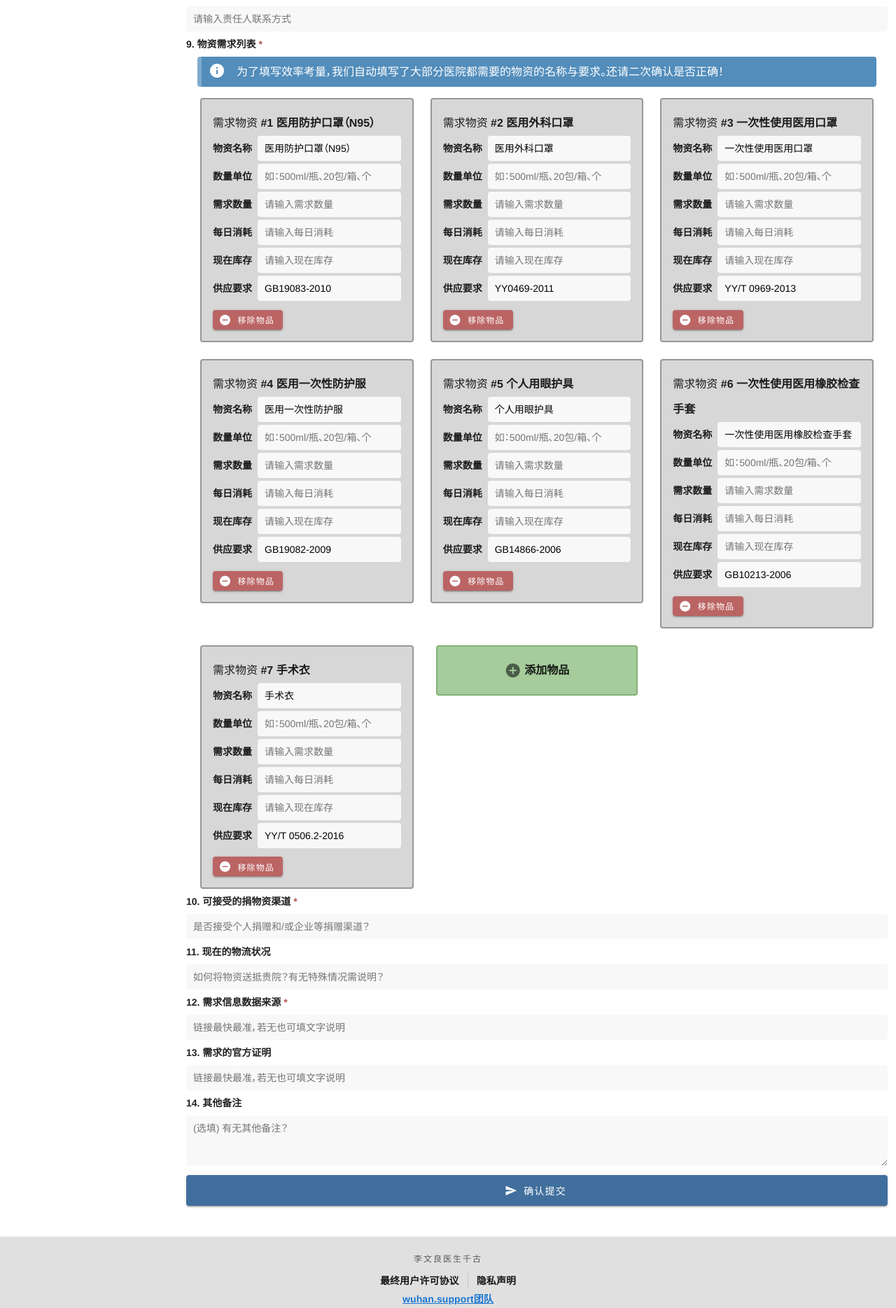
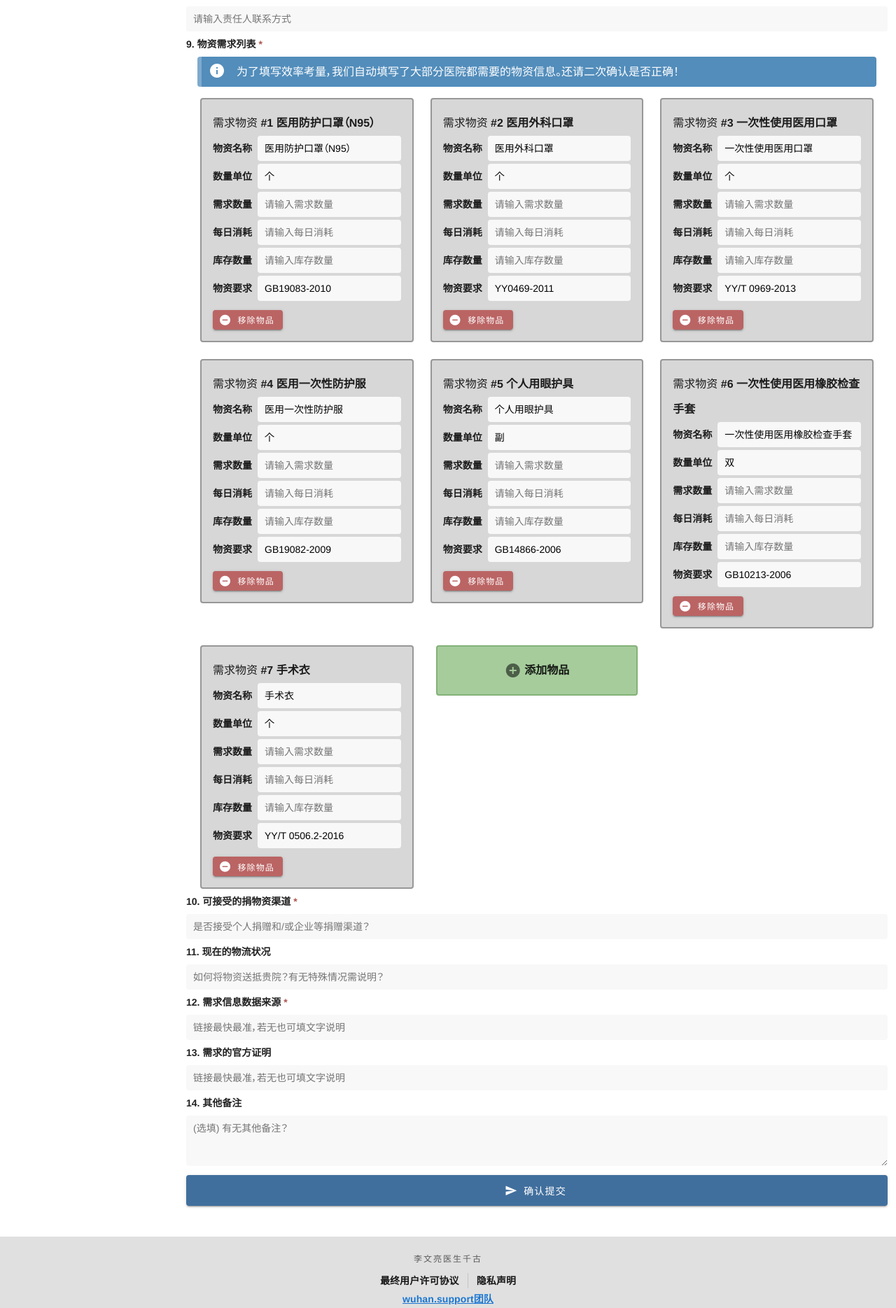
Before and after one commit to wuhan-support/frontend, a Vue app: page /#/staff/supplies/submit in a window 1280 px wide. Shown: the part 816-2685 px from the top of the page at 70% size. Built offline with nearby package versions, Linux system fonts and the light colour scheme.

Commit message:
更新物资需求

```diff
--- a/src/App.vue
+++ b/src/App.vue
@@ -168,7 +168,7 @@
           </template>
           <template v-else>
             <h1 class="overline mb-4">
-              李文良医生千古
+              李文亮医生千古
             </h1>
             <!-- <h1 class="overline mb-3">
               医护工作者、武汉市民与湖北居民<br>
--- a/src/views/supplies/SuppliesSubmission.vue
+++ b/src/views/supplies/SuppliesSubmission.vue
@@ -120,7 +120,7 @@
             class="mx-4"
             style="line-height: 1.7"
           >
-            为了填写效率考量，我们自动填写了大部分医院都需要的物资的名称与要求。还请二次确认是否正确！
+            为了填写效率考量，我们自动填写了大部分医院都需要的物资信息。还请二次确认是否正确！
           </v-alert>
           <v-row class="mx-2">
             <v-col
@@ -560,14 +560,14 @@
             value: null
           }, {
             valueKey: 'have',
-            label: '现在库存',
+            label: '库存数量',
             type: 'Number',
             placeholder: '请输入{{label}}',
             required: true,
             value: null
           }, {
             valueKey: 'requirements',
-            label: '供应要求',
+            label: '物资要求',
             type: 'String',
             placeholder: '如国家标准 GBxxxxx-xxxx 等',
             required: true,
@@ -602,30 +602,37 @@
         const supplies = [
           {
             name: "医用防护口罩（N95）",
+            unit: "个",
             requirements: "GB19083-2010"
           },
           {
             name: "医用外科口罩",
+            unit: "个",
             requirements: "YY0469-2011"
           },
           {
             name: "一次性使用医用口罩",
+            unit: "个",
             requirements: "YY/T 0969-2013"
           },
           {
             name: "医用一次性防护服",
+            unit: "个",
             requirements: "GB19082-2009"
           },
           {
             name: "个人用眼护具",
+            unit: "副",
             requirements: "GB14866-2006"
           },
           {
             name: "一次性使用医用橡胶检查手套",
+            unit: "双",
             requirements: "GB10213-2006"
           },
           {
             name: "手术衣",
+            unit: "个",
             requirements: "YY/T 0506.2-2016"
           },
 
```
